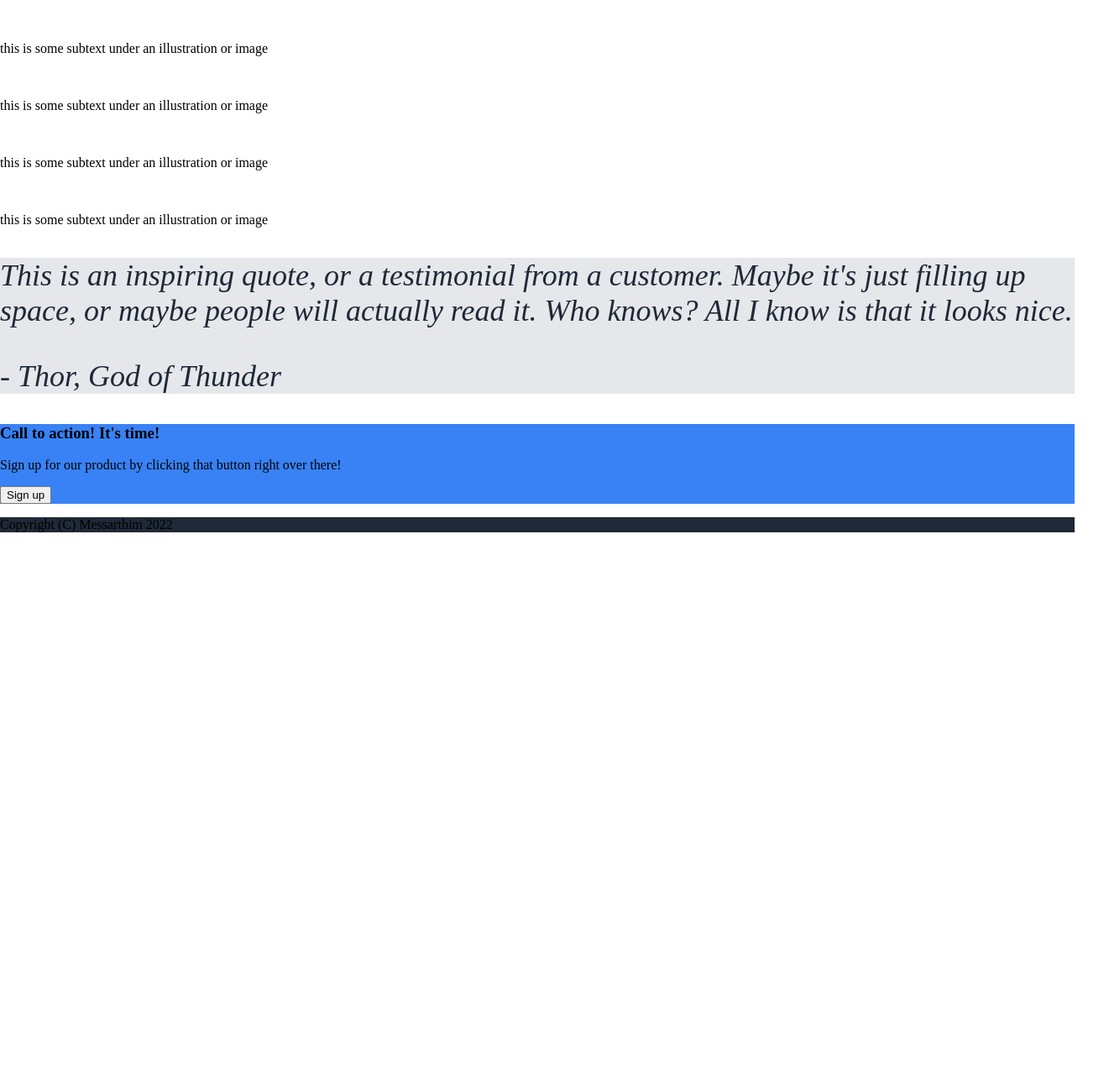
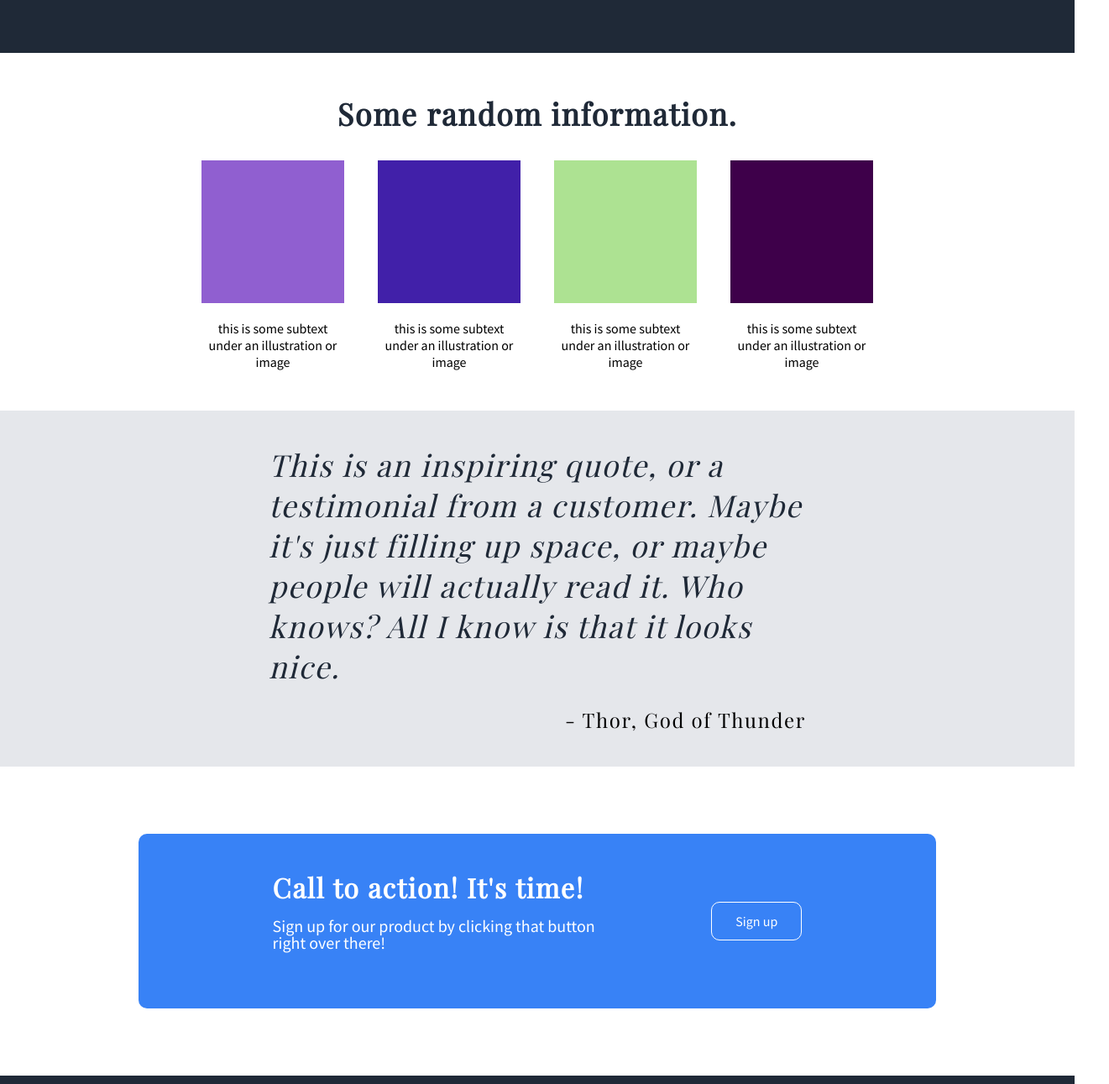
Before and after one commit to Messarthim/odin-landing-page, a plain HTML site: page index.html in a window 1280 px wide. Shown: the part 600-1891 px from the top of the page at 84% size, 1321 px wide, since content can reach past the window. Before the commit the page ends 1234 px from the top, so only its background shows below. Drawn offline with nearby package versions, Linux system fonts and the light colour scheme; a web font is replaced by a local one.

Commit message:
Final commit

```diff
--- a/index.html
+++ b/index.html
@@ -5,66 +5,85 @@
     <meta http-equiv="X-UA-Compatible" content="IE=edge">
     <meta name="viewport" content="width=device-width, initial-scale=1.0">
     <link rel="stylesheet" href="style.css">
+    <link rel="preconnect" href="https://fonts.googleapis.com">
+    <link rel="preconnect" href="https://fonts.gstatic.com" crossorigin>
+    <link href="https://fonts.googleapis.com/css2?family=Playfair+Display:ital@0;1&family=Source+Sans+Pro&display=swap" rel="stylesheet">
 
     <title>Landing Page</title>
 </head>
 <body>
-    <div id="wrapper">
+    <div class="wrapper" id="top-wrapper">
         <div id="top-container">
             <nav class="hero">
                 <h1 id="header-logo">Header Logo</h1>
                 <ul>
-                        <li>header link one</li>
-                        <li>header link two</li>
-                        <li>header link three</li>
+                        <li>link one</li>
+                        <li>link two</li>
+                        <li>link three</li>
                 </ul>
             </nav>
 
             <section class="hero">
-                <div class="heroLeft">
-                    <h1>This website is awesome</h1>
+                <div id="heroLeft">
+                    <h1>This website is <em>PAW</em>esome</h1>
                     <p>This website has some subtext that goes here under the main title. It's a smaller font and the color is lower contrast.</p>
-                    <button class="btn-sign-up">Sign up</button>
+                    <button class="btn-sign-up" id="btn-hero">Sign up</button>
                 </div>
 
-                <div class="heroRight">
-                    <div id="hero-placeholder"><img src="" alt=""></div>
+                <div id="heroRight">
+                    <div id="hero-placeholder">
+                        <img src="./images/coolest-cat.jpg" alt="He do be cool">
+                    </div>
                 </div>
             </section>
         </div>
     </div>
 
-
-    <section class="cards">
+    <div class="wrapper" id="cta-wrapper">
+        <section class="section-center" id="cards-section">
             <h2>Some random information.</h2>
-
-        <div class="container">
-            <img src="" alt="">
-            <p>this is some subtext under an illustration or image</p>
-
-            <img src="" alt="">
-            <p>this is some subtext under an illustration or image</p>
-
-            <img src="" alt="">
-            <p>this is some subtext under an illustration or image</p>
-
-            <img src="" alt="">
-            <p>this is some subtext under an illustration or image</p>
+            <div id="cards-container">
+                <ul class="cards">
+                    <li><div class="card-box" id="card-1"></div></li>
+                    <li>this is some subtext under an illustration or image</li>
+                </ul>
+                <ul class="cards">
+                    <li><div class="card-box" id="card-2"></div></li>
+                    <li>this is some subtext under an illustration or image</li>
+                </ul>
+                <ul class="cards">
+                    <li><div class="card-box" id="card-3"></div></li>
+                    <li>this is some subtext under an illustration or image</li>
+                </ul>
+                <ul class="cards">
+                    <li><div class="card-box" id="card-4"></div></li>
+                    <li>this is some subtext under an illustration or image</li>
+                </ul>
             </div>
         </section>
+    </div>
 
-    <section class="testimonials">
-        <p id="testimonial">This is an inspiring quote, or a testimonial from a customer. Maybe it's just filling up space, or maybe people will actually read it. Who knows? All I know is that it looks nice.</p>
-        <p id="testimonial-credits">- Thor, God of Thunder</p>
+    <div class="wrapper" id="testimonials-wrapper">
+        <section class="section-center" id="testimonials-section">
+            <h3 id="testimonial"><em>This is an inspiring quote, or a testimonial from a customer. Maybe it's just filling up space, or maybe people will actually read it. Who knows? All I know is that it looks nice.</em></h3>
+            <h4 id="testimonial-credits">- Thor, God of Thunder</h4>
         </section>
+    </div>
 
-    <section class="cta">
+    <div class="wrapper">
+        <section class="section-center" id="cta-section">
+            <div id="cta-left">
                 <h3>Call to action! It's time!</h3>
                 <p>Sign up for our product by clicking that button right over there!</p>
-        <button class="btn-sign-up">Sign up</button>
+            </div>
+
+            <div id="cta-right">
+                <button class="btn-sign-up" id="btn-cta">Sign up</button>
+            </div>
         </section>
+    </div>
 
-    <footer>
+    <footer class="section-center">
         <p>Copyright (C) Messarthim 2022</p>
     </footer>
 </body>
--- a/style.css
+++ b/style.css
@@ -7,28 +7,66 @@ body {
     display: block;
 }
 
+p,
+li,
+button {
+    font-family: 'Source Sans Pro', sans-serif;
+}
+
+h1,
+h2,
+h3,
+h4 {
+    font-family: 'Playfair Display', serif;
+    letter-spacing: 0.1rem;
+}
+
 body, html {
     height: 100%;
+}
+
+ul {
+    margin: 0;
+    padding: 0;
+    list-style: none;
 }
 
 li {
     list-style: none;
 }
 
-#wrapper {
+.hero li:hover {
+    cursor: pointer;
+}
+
+.btn-sign-up {
+    background-color: #3882f6;
+    color: #fff;
+    font-size: 1rem;
+    padding: 0.75rem 1.75rem;
+    border: none;
+    border-radius: 10px;
+}
+
+.btn-sign-up:hover {
+    cursor: pointer;
+}
+
+.wrapper,
+#cards-section {
     display: flex;
     justify-content: center;
+}
+
+#top-wrapper {
     background-color: #1f2937;
 }
 
 #top-container {
     display: flex;
     flex-direction: column;
-    gap: 5rem;
+    gap: 3rem;
     padding: 1rem 14rem 7rem;
-}
-
-#top-container {
     max-width: 1440px;
 }
 
@@ -45,32 +83,28 @@ nav ul {
 
 section.hero {
     display: flex;
-    align-items: center;
+    align-items: flex-start;
     justify-content: space-between;
-    gap: 2rem;
+    gap: 4rem;
 }
 
 #heroLeft, #heroRight {
     flex: 1 1 0;
 }
 
-#heroRight {
-    display: flex;
-}
-
-.hero h1 {
-    margin-top: 0;
+#heroLeft h1 {
+    margin: 0 auto;
 }
 
 #header-logo {
-    font-size: 24px;
-    color: #f9faf8
+    font-size: 28px;
+    color: #f9faf8;
 }
 
 .hero h1 {
     font-size: 48px;
     font-weight: bolder;
-    color: #f9faf8
+    color: #f9faf8;
 }
 
 .hero p,
@@ -80,34 +114,148 @@ section.hero {
 }
 
 #hero-placeholder {
-    width: 400px;
-    height: 250px;
-    background: #e5e7eb;
+    min-width: 600px;
+    min-height: 400;
+    align-self: flex-end;
+    flex-shrink: 0;
 }
 
-.cards h2 {
+#hero-placeholder img {
+    width: 100%;
+    object-fit: cover;
+}
+
+.section-center {
+    display: flex;
+    flex-direction: column;
+    align-items: center;
+    padding: 3rem 0;
+}
+
+#cards-section h2 {
     font-size: 36px;
     font-weight: bolder;
     color: #1f2937;
+    margin: 0 0 2rem 0;
 }
 
-.testimonials {
+#cards-container {
+    display: flex;
+    flex-direction: row;
+    justify-content: center;
+    gap: 2.5rem;
+}
+
+.cards {
+    display: flex;
+    flex-direction: column;
+    align-items: center;
+    max-width: 170px;
+    gap: 1.2rem;
+    text-align: center;
+}
+
+.card-box {
+    height: 170px;
+    width: 170px;
+}
+
+#card-1 {
+    background-color: #905FD0;
+}
+
+#card-2 {
+    background-color: #4120A9;
+}
+
+#card-3 {
+    background-color: #ADE292;
+}
+
+#card-4 {
+    background-color: #3E004A;
+}
+
+#testimonials-wrapper {
     background-color: #e5e7eb;
 }
 
-.testimonials p {
+#testimonials-section {
+    display: flex;
+    padding: 2.5rem 0;
+    gap: 1.5rem;
+    max-width: 50vw;
+}
+
+#testimonials-section h3 {
+    margin: 0;
     font-size: 36px;
     font-weight: lighter;
-    font-style: italic;
     color: #1f2937;
 }
 
-#btn-hero,
-.cta {
+#testimonials-section h4 {
+    align-self: flex-end;
+    margin: 0;
+    font-size: 24px;
+    font-weight: normal;
+}
+
+#cta-section {
     background-color: #3882f6;
+    display: flex;
+    flex-direction: row;
+    justify-content: space-between;
+    align-items: center;
+    margin: 5rem;
+    padding: 3rem 10rem;
+    min-width: 60vw;
+    line-height: 1;
+    border-radius: 10px;
 }
+
+
+#cta-section h3 {
+    margin: 0;
+    font-size: 32px;
+}
+
+#cta-section p {
+    font-size: 20px;
+}
+
+#cta-left {
+    display: flex;
+    flex-flow: column nowrap;
+    flex: 2 0 0;
+    justify-content: center;
+    align-items: flex-start;
+    color: #fff;
+}
+
+#cta-right {
+    display: flex;
+    flex: 1 0 0;
+    justify-content: flex-end;
+}
+
+#btn-cta {
+    border: 1px solid #fff;
+}
+
 
 .hero,
 footer {
     background-color: #1f2937;
 }
+
+footer.section-center {
+    padding: 2rem;
+}
+
+footer p {
+    margin: 0;
+    padding: 0;
+    font-size: 20px;
+    color: #fff;
+}
```
Also changed, not shown: images/coolest-cat.jpg (added). Lines whose indentation alone changed are shown as unchanged.
